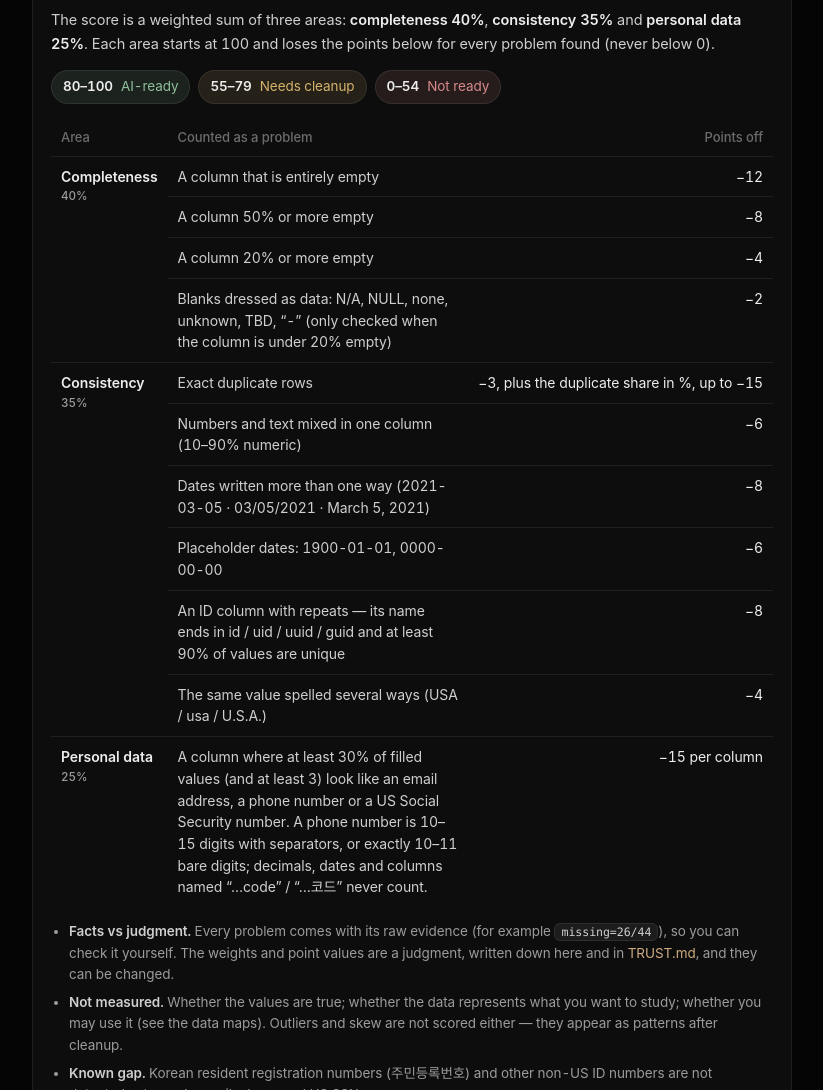
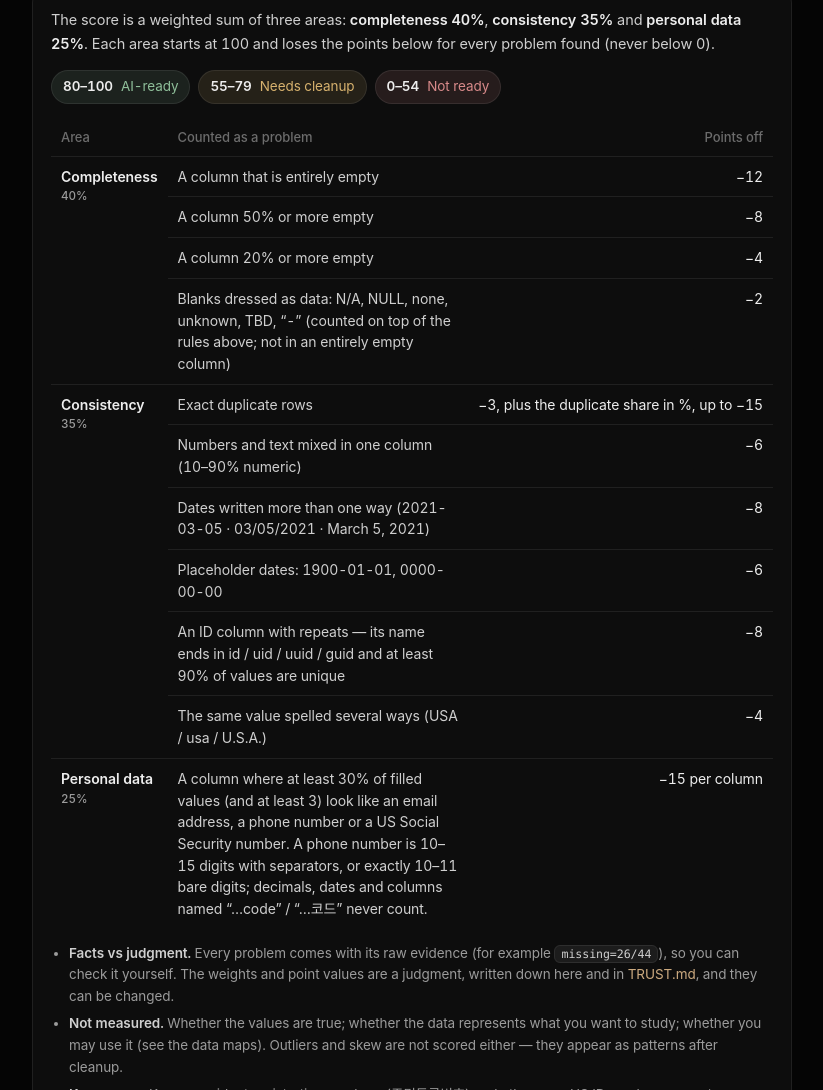
Before and after one commit to seanbae-analyst/pivoxdata, a website: page index.html in a window 1280 px wide. Shown: the part 1355-2445 px from the top of the page, without its empty margins (228-1051 px from the left). Drawn offline with nearby package versions, Linux system fonts and the light colour scheme; a web font is replaced by a local one.

Commit message:
docs(criteria): sentinel tokens are counted on top of the missing-rate rules
The scorer now reports placeholder tokens in any column that is not entirely
empty, so the README table and the home page's criteria no longer say
'only in columns under 20% empty'.

Co-Authored-By: Claude Opus 5.5 <noreply@anthropic.com>
Claude-Session: https://claude.ai/code/session_01XDMayhq7jCdoCFu46QSJuM

```diff
--- a/index.html
+++ b/index.html
@@ -332,7 +332,7 @@ if(l==="ko")document.title="DataReady — 이 데이터, AI에 넣어도 될까?
             <td><span lang="en">A column that is entirely empty</span><span lang="ko">전부 비어 있는 열</span></td><td>−12</td></tr>
           <tr><td><span lang="en">A column 50% or more empty</span><span lang="ko">50% 이상 비어 있는 열</span></td><td>−8</td></tr>
           <tr><td><span lang="en">A column 20% or more empty</span><span lang="ko">20% 이상 비어 있는 열</span></td><td>−4</td></tr>
-          <tr><td><span lang="en">Blanks dressed as data: N/A, NULL, none, unknown, TBD, “-” (only checked when the column is under 20% empty)</span><span lang="ko">값처럼 적힌 빈칸: N/A, NULL, none, unknown, TBD, “-” (빈칸이 20% 미만인 열만 봅니다)</span></td><td>−2</td></tr>
+          <tr><td><span lang="en">Blanks dressed as data: N/A, NULL, none, unknown, TBD, “-” (counted on top of the rules above; not in an entirely empty column)</span><span lang="ko">값처럼 적힌 빈칸: N/A, NULL, none, unknown, TBD, “-” (위 감점과 따로 셉니다. 전부 빈 열은 제외)</span></td><td>−2</td></tr>
           <tr><th rowspan="6"><span lang="en">Consistency</span><span lang="ko">일관성</span><small>35%</small></th>
             <td><span lang="en">Exact duplicate rows</span><span lang="ko">완전히 같은 행</span></td><td><span lang="en">−3, plus the duplicate share in %, up to −15</span><span lang="ko">−3에 중복 비율(%)만큼 더, 최대 −15</span></td></tr>
           <tr><td><span lang="en">Numbers and text mixed in one column (10–90% numeric)</span><span lang="ko">한 열에 숫자와 글자가 섞임 (숫자가 10–90%)</span></td><td>−6</td></tr>
```
Also changed, not shown: README.md.
